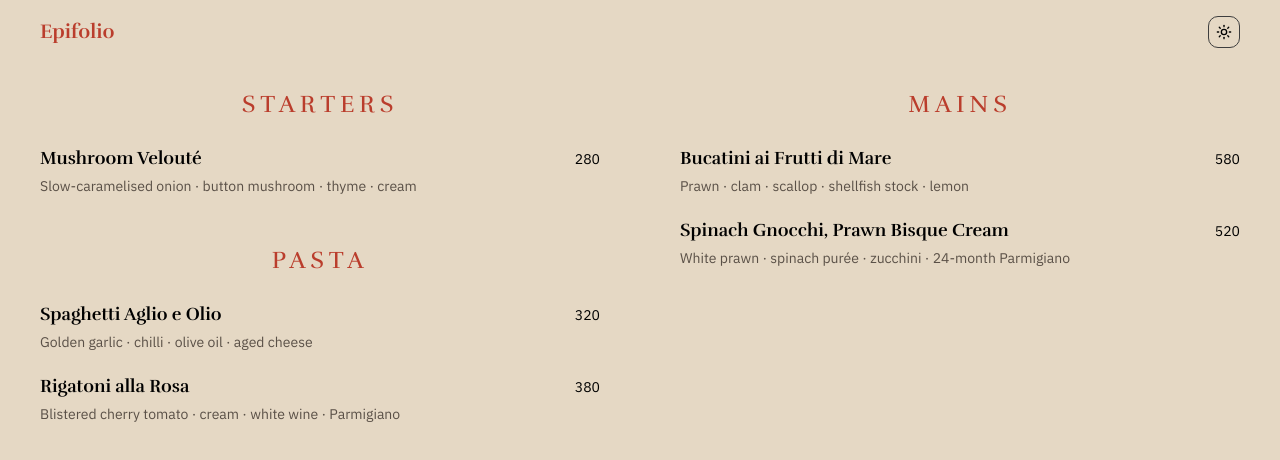
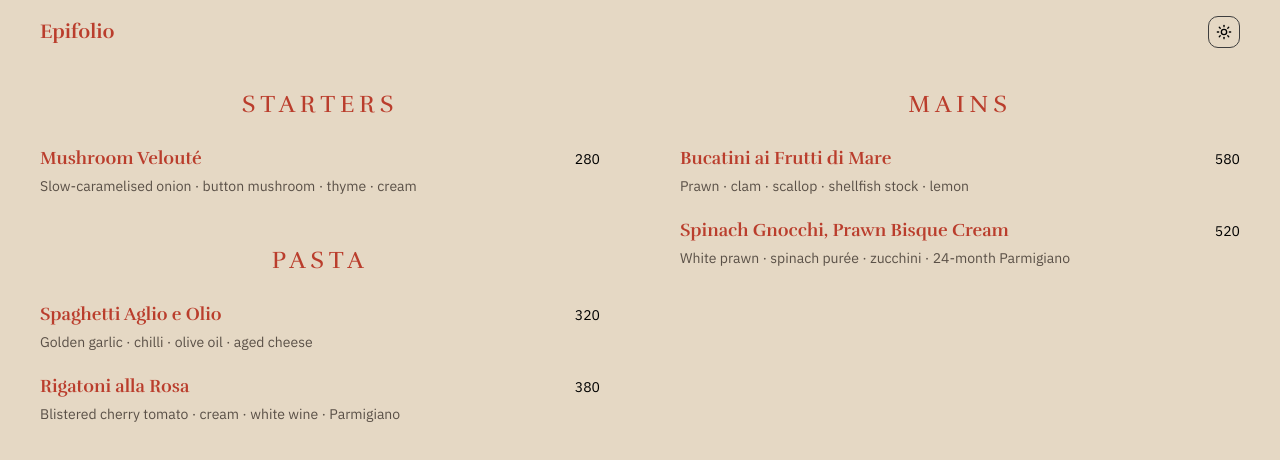
Before and after one commit to piercelin11/epifolio, a Next.js app: page / in a window 1280 px wide. Shown: the top 460 px of the page. Built offline with nearby package versions, Linux system fonts and the light colour scheme.

Commit message:
feat(menu): darken dark-mode background and colour dish names
- Set the dark background (and primary-foreground) to #2f331a
- Use text-primary for dish names

```diff
--- a/src/app/globals.css
+++ b/src/app/globals.css
@@ -86,14 +86,14 @@
 
 .dark {
 	/* Menu palette (dark): olive, cream, mustard accent */
-	--background: #3f4328;
+	--background: #2f331a;
 	--foreground: #f2e8d8;
 	--card: #484c30;
 	--card-foreground: #f2e8d8;
 	--popover: #4b4f33;
 	--popover-foreground: #f2e8d8;
 	--primary: #dbc437;
-	--primary-foreground: #3f4328;
+	--primary-foreground: #2f331a;
 	--secondary: #53573a;
 	--secondary-foreground: #f2e8d8;
 	--muted: #4d5134;
--- a/src/features/menu/components/menu-item-row.tsx
+++ b/src/features/menu/components/menu-item-row.tsx
@@ -9,7 +9,9 @@ export function MenuItemRow({ item }: MenuItemRowProps) {
 	return (
 		<li className="flex flex-col gap-1">
 			<div className="flex items-baseline justify-between gap-4">
-				<h3 className="font-heading text-lg font-bold">{item.name}</h3>
+				<h3 className="font-heading text-primary text-lg font-bold">
+					{item.name}
+				</h3>
 				<span className="text-sm tabular-nums">{formatPrice(item.price)}</span>
 			</div>
 			{item.description && (
```
